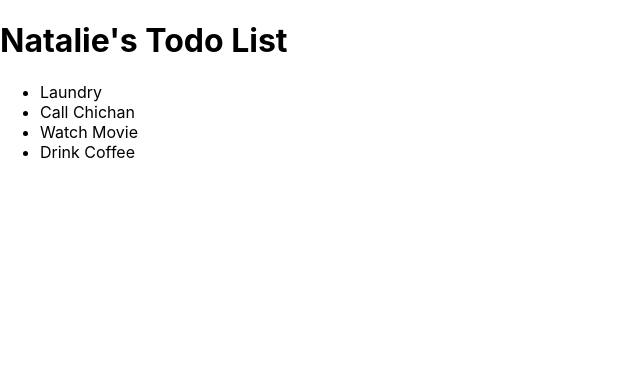
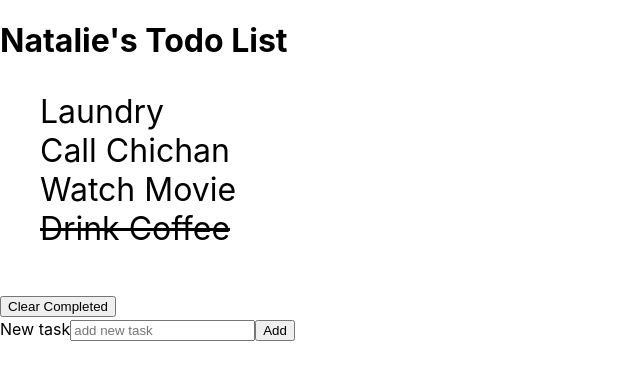
Before and after one commit to nrojas113/todolist-reacthooks, a React (Create React App) app: page / in a window 1280 px wide. Shown: the top 380 px of the page, without its empty margins (0-640 px from the left). Built offline with nearby package versions, Linux system fonts and the light colour scheme.

Commit message:
Feature: strikethrough completed tasks

```diff
--- a/src/App.js
+++ b/src/App.js
@@ -12,6 +12,7 @@ const data = [
 
 function App() {
   const [todos, setTodos] = useState([]);
+  const [input, setInput] = useState("");
 
   useEffect(() => {
     const fetchTodos = () => {
@@ -20,17 +21,30 @@ function App() {
     fetchTodos();
   }, []);
 
-  const addTodo = (newTodo) => {
+  const addTodo = (userInput) => {
+    let newId = todos.length + 1;
+    let newTodo = { id: newId, todo: userInput, complete: false };
     const newTodos = [...todos, newTodo];
+    setTodos(newTodos);
   };
 
-  console.log(todos);
+  const toggleComplete = (evt, todo) => {
+    let updatedTodo = { ...todo, complete: !todo.complete };
+    console.log(updatedTodo);
+    const updatedTodos = todos.map((todo) => {
+      if (todo.id === updatedTodo.id) {
+        todo = updatedTodo;
+      }
+      return todo;
+    });
+    setTodos(updatedTodos);
+  };
 
   return (
     <div>
       <Header />
-      <TodoList todos={todos} />
-      <AddForm />
+      <TodoList todos={todos} toggleComplete={toggleComplete} />
+      <AddForm input={input} setInput={setInput} addTodo={addTodo} />
     </div>
   );
 }
--- a/src/component/AddForm.js
+++ b/src/component/AddForm.js
@@ -1,7 +1,28 @@
 import React from "react";
 
-function AddForm() {
-  return <div></div>;
+function AddForm({ setInput, input, addTodo }) {
+  const handleChange = (evt) => {
+    setInput(evt.target.value);
+  };
+  const handleSubmit = (evt) => {
+    evt.preventDefault();
+    addTodo(input);
+    setInput("");
+  };
+  return (
+    <section>
+      <form onSubmit={handleSubmit}>
+        <label>New task</label>
+        <input
+          type="text"
+          value={input}
+          placeholder="add new task"
+          onChange={handleChange}
+        />
+        <button type="submit">Add</button>
+      </form>
+    </section>
+  );
 }
 
 export default AddForm;
--- a/src/component/SingleTodo.js
+++ b/src/component/SingleTodo.js
@@ -1,7 +1,12 @@
 import React from "react";
 
-function SingleTodo({ todo }) {
-  return <li>{todo.todo}</li>;
+function SingleTodo({ todo, toggleComplete }) {
+  const complete = todo.complete ? "todo_complete" : "";
+  return (
+    <li className={complete} onClick={(evt) => toggleComplete(evt, todo)}>
+      {todo.todo}
+    </li>
+  );
 }
 
 export default SingleTodo;
--- a/src/component/TodoList.js
+++ b/src/component/TodoList.js
@@ -1,14 +1,21 @@
 import React from "react";
 import SingleTodo from "./SingleTodo";
 
-function TodoList({ todos }) {
+function TodoList({ todos, toggleComplete }) {
   return (
-    <section>
+    <section id="todolist">
       <ul>
         {todos.map((todo) => {
-          return <SingleTodo todo={todo} key={todo.id} />;
+          return (
+            <SingleTodo
+              key={todo.id}
+              todo={todo}
+              toggleComplete={toggleComplete}
+            />
+          );
         })}
       </ul>
+      <button>Clear Completed</button>
     </section>
   );
 }
--- a/src/index.css
+++ b/src/index.css
@@ -1,13 +1,20 @@
 body {
   margin: 0;
-  font-family: -apple-system, BlinkMacSystemFont, 'Segoe UI', 'Roboto', 'Oxygen',
-    'Ubuntu', 'Cantarell', 'Fira Sans', 'Droid Sans', 'Helvetica Neue',
+  font-family: -apple-system, BlinkMacSystemFont, "Segoe UI", "Roboto", "Oxygen",
+    "Ubuntu", "Cantarell", "Fira Sans", "Droid Sans", "Helvetica Neue",
     sans-serif;
   -webkit-font-smoothing: antialiased;
   -moz-osx-font-smoothing: grayscale;
 }
 
-code {
-  font-family: source-code-pro, Menlo, Monaco, Consolas, 'Courier New',
-    monospace;
+ul {
+  list-style: none;
 }
+
+#todolist {
+  font-size: 2rem;
+}
+
+.todo_complete {
+  text-decoration: line-through;
+}
```
